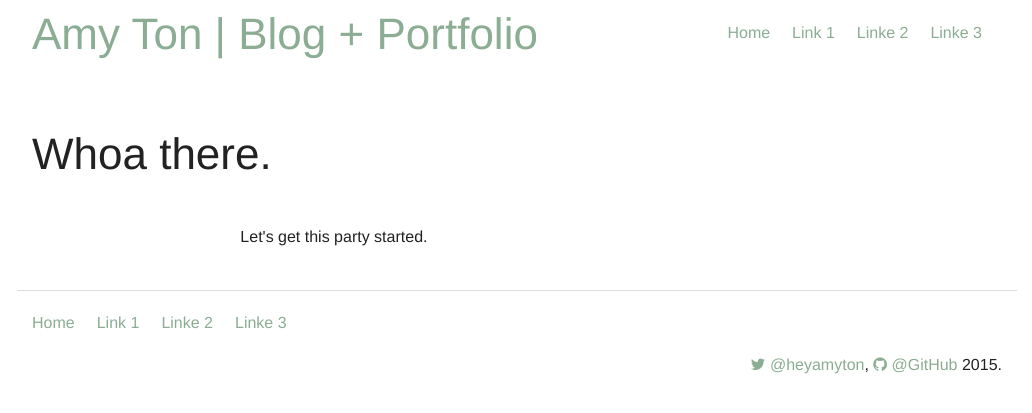
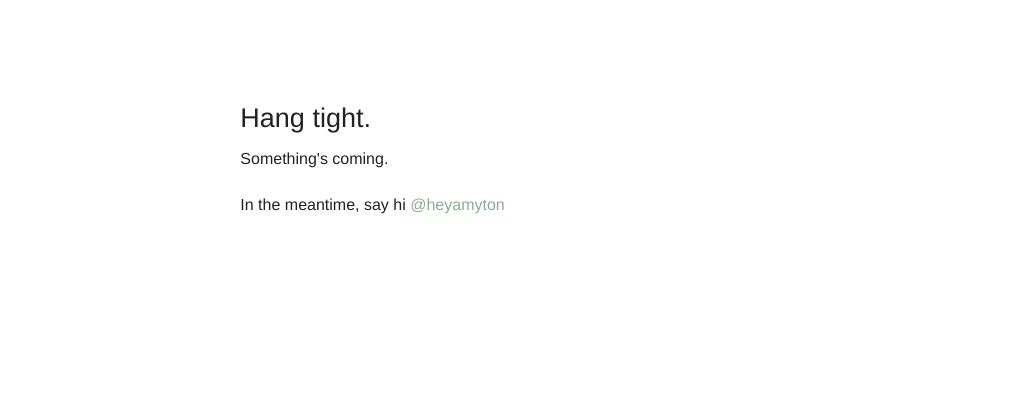
Before and after one commit to amyton/amyton.github.io, a Jekyll site: the page built from index.md, in a window 1280 px wide. Shown: the top 413 px of the page, without its empty margins (123-1155 px from the left). Built offline with Jekyll 4.4.1, drawn with Linux system fonts in a browser that asks for light colours; nearby versions of some CDN libraries.

Commit message:
clean up things while under construction

```diff
--- a/_layouts/default.html
+++ b/_layouts/default.html
@@ -53,7 +53,7 @@
         <div class="small-12 columns">
             <section class="right show-for-medium-up mam">
                 <ul class="inline-list">
-                    {% include nav.html %}
+                    <!-- {% include nav.html %} -->
                 </ul>
             </section>
 
@@ -66,18 +66,18 @@
                 </ul>
             </section>
 
-            <h1><a href="{{ site.url }}">{{ site.brand }}</a></h1>
+            <!-- <h1><a href="{{ site.url }}">{{ site.brand }}</a></h1> -->
 
         </div>
     </header>
 
         <!-- Off Canvas Menu -->
-        <aside class="right-off-canvas-menu">
+        <!-- <aside class="right-off-canvas-menu"> -->
             <!-- navigation list goes here -->
-            <ul class="off-canvas-list">
+            <!-- <ul class="off-canvas-list">
                {% include nav.html %}
-            </ul>
-        </aside>
+            </ul> -->
+        <!-- </aside> -->
 
 
         <div class="row">
@@ -92,7 +92,7 @@
 
 
         <footer class="site-footer row" role="contentinfo">
-        <hr/>
+        <!-- <hr/>
           <div class="large-12 columns">
             <ul class="inline-list">
                 {% include nav.html %}
@@ -104,7 +104,7 @@
                 <i class="fa fa-github">
                 </i>
              @{{ site.github }}</a> {{ site.year }}.</p>
-          </div>
+          </div> -->
         </footer>
 
 
--- a/index.md
+++ b/index.md
@@ -5,13 +5,14 @@ description: This is my site. Welcome.
 keywords: github pages, Jekyll, foundation 5
 ---
 
-<h1 class="mvl">Whoa there.</h1>
+<h1 class="mvl"></h1>
 
 
 <div class="row">
 	<div class="medium-9 large-7 small-centered column">
 
-		<p>Let's get this party started.</p>
-
+		<h3>Hang tight.</h3>
+    <p>Something's coming.</p>
+    <p>In the meantime, say hi <a href="twitter.com/heyamyton">@heyamyton</a></p>
 	</div>
 </div>
```
